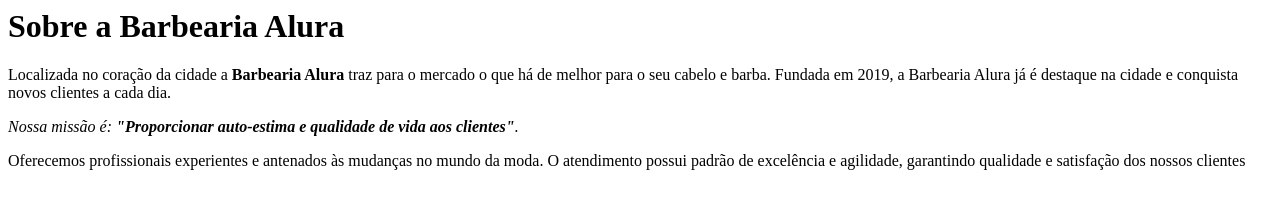
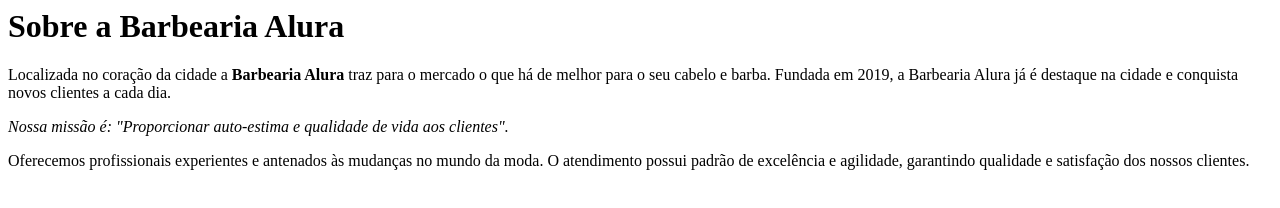
Before and after one commit to beatrizjuliao/projeto-barbearia-1, a plain HTML site: page index.html in a window 1280 px wide. Drawn offline with Linux system fonts and the light colour scheme.

Commit message:
Add files via upload

```diff
--- a/index.html
+++ b/index.html
@@ -1,10 +1,7 @@
-<DOCTYPE>
-
 <h1>Sobre a Barbearia Alura</h1>
 
 <p>Localizada no coração da cidade a <strong>Barbearia Alura</strong> traz para o mercado o que há de melhor para o seu cabelo e barba. Fundada em 2019, a Barbearia Alura já é destaque na cidade e conquista novos clientes a cada dia.</p>
 
-<p><em>Nossa missão é: <strong>"Proporcionar auto-estima e qualidade de vida aos clientes"</strong>.</em></p>
+<p><em>Nossa missão é: "Proporcionar auto-estima e qualidade de vida aos clientes".</em></p>
 
-
-<p>Oferecemos profissionais experientes e antenados às mudanças no mundo da moda. O atendimento possui padrão de excelência e agilidade, garantindo qualidade e satisfação dos nossos clientes</p>
+<p>Oferecemos profissionais experientes e antenados às mudanças no mundo da moda. O atendimento possui padrão de excelência e agilidade, garantindo qualidade e satisfação dos nossos clientes.</p>
```
